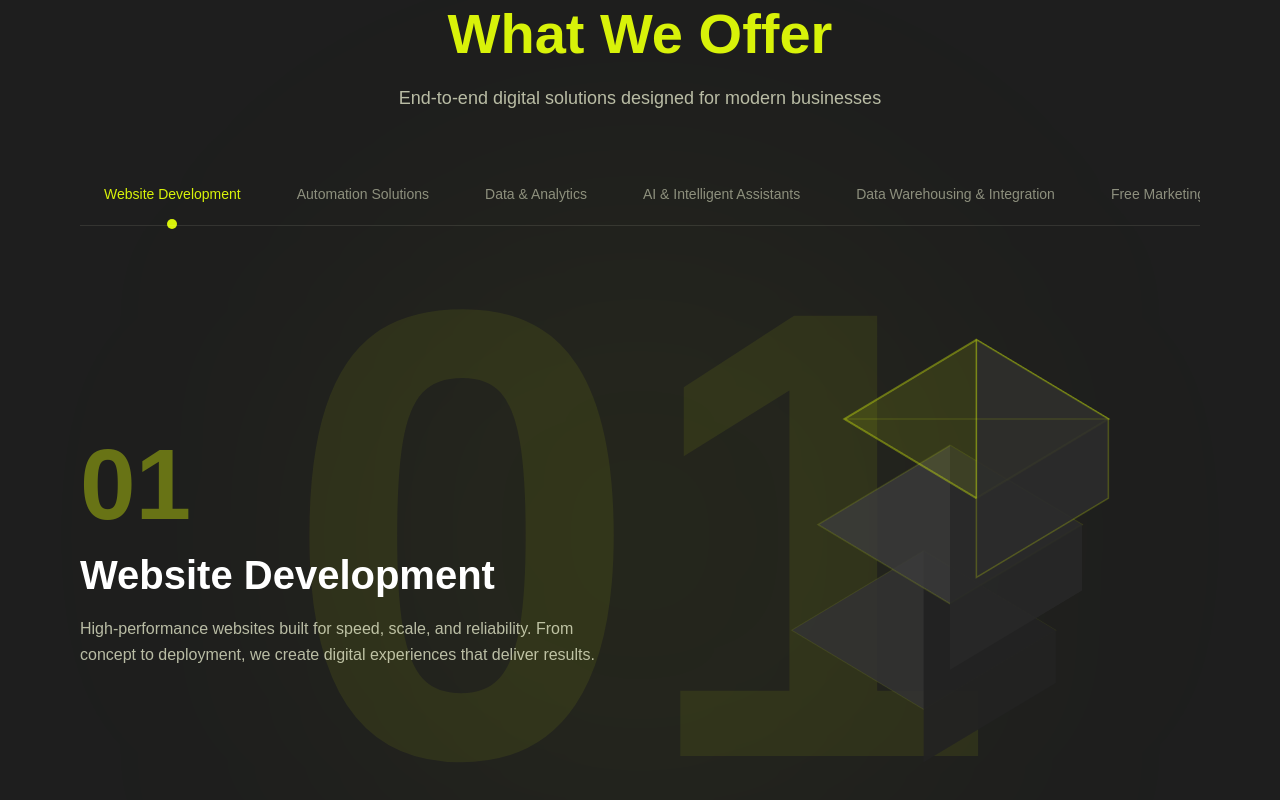
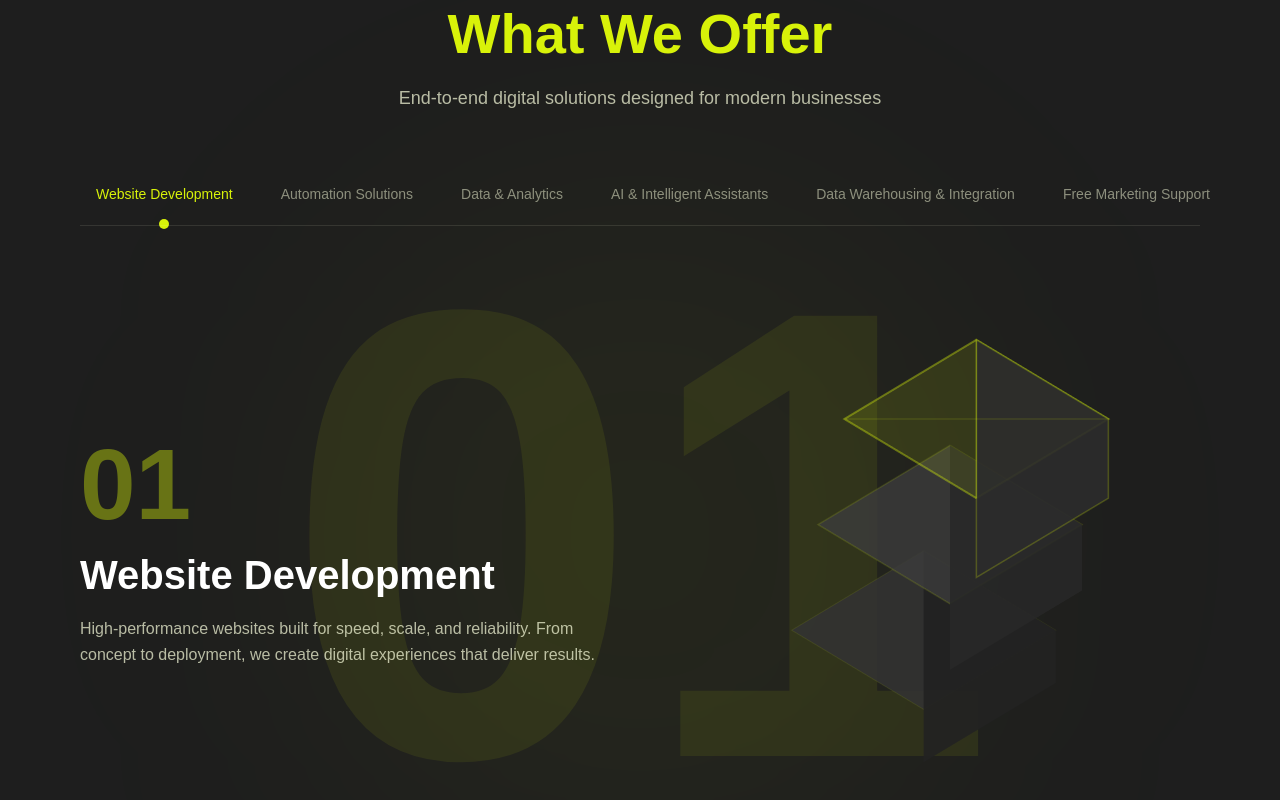
Before and after one commit to umar7shaikh/The-Ladder-Web, a Next.js app: page /technical in a window 1280 px wide. Shown: the part 1704-2504 px from the top of the page. Built offline with nearby package versions, Linux system fonts and the light colour scheme.

Commit message:
Now all 6 tabs stay in one line and scale down proportionally on smaller screens for the services section in the technical home.

```diff
--- a/components/technical/techhomecomponents/TServices.tsx
+++ b/components/technical/techhomecomponents/TServices.tsx
@@ -132,15 +132,15 @@ export default function Services() {
         </div>
 
 {/* Tab Navigation - Desktop Only */}
-        <div className="hidden md:block relative mb-12 lg:mb-16 overflow-x-auto scrollbar-hide">
-          <div className="flex flex-nowrap justify-between items-center gap-2 relative pb-6">
+<div className="hidden md:block relative mb-12 lg:mb-16">
+  <div className="flex justify-between items-center gap-1 lg:gap-2 xl:gap-4 relative pb-6">
     {services.map((service, index) => (
       <button
         key={service.id}
         onClick={() => handleServiceChange(index)}
         disabled={isTransitioning}
         className={`
-                  relative flex-shrink-0 px-3 sm:px-4 md:px-6 py-2 font-medium text-[clamp(11px,2.5vw,14px)] transition-all duration-300 whitespace-nowrap text-center
+          relative flex-shrink-1 flex-grow-0 px-1 md:px-2 lg:px-3 xl:px-4 2xl:px-6 py-2 font-medium text-[clamp(9px,1.2vw,14px)] transition-all duration-300 whitespace-nowrap text-center
           ${activeService === index
             ? 'text-[#D8F209]'
             : 'text-[#FBFFDE]/50 hover:text-[#FBFFDE]/80'
@@ -151,7 +151,7 @@ export default function Services() {
         {service.label}
 
         {activeService === index && (
-                  <div className="absolute -bottom-4 left-1/2 -translate-x-1/2 w-2.5 h-2.5 bg-[#D8F209] rounded-full"></div>
+          <div className="absolute -bottom-4 left-1/2 -translate-x-1/2 w-2 h-2 lg:w-2.5 lg:h-2.5 bg-[#D8F209] rounded-full"></div>
         )}
       </button>
     ))}
@@ -159,6 +159,7 @@ export default function Services() {
 
   <div className="absolute bottom-[11px] left-0 right-0 h-px bg-[#FBFFDE]/10"></div>
 </div>
+
 
         {/* Content Area with Swipe Support on Entire Section */}
         <div
```
Lines whose indentation alone changed are shown as unchanged.
